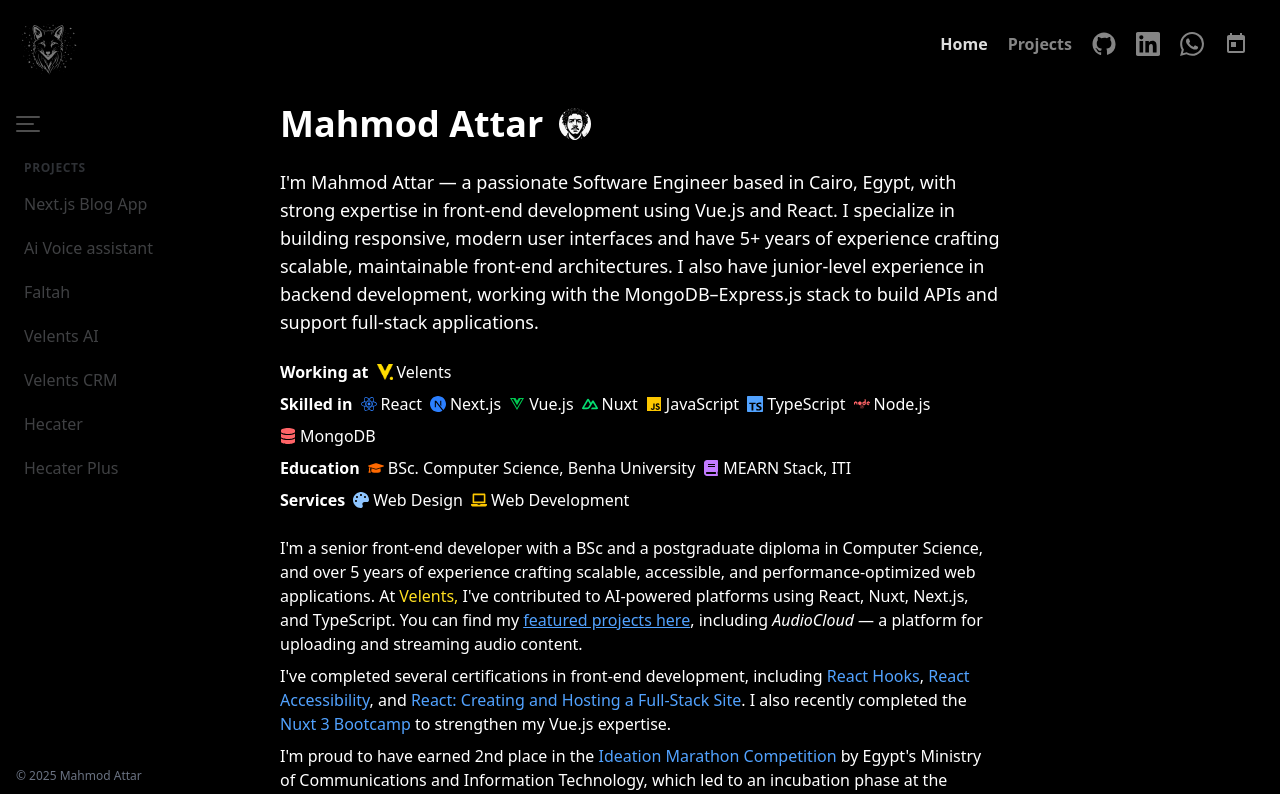
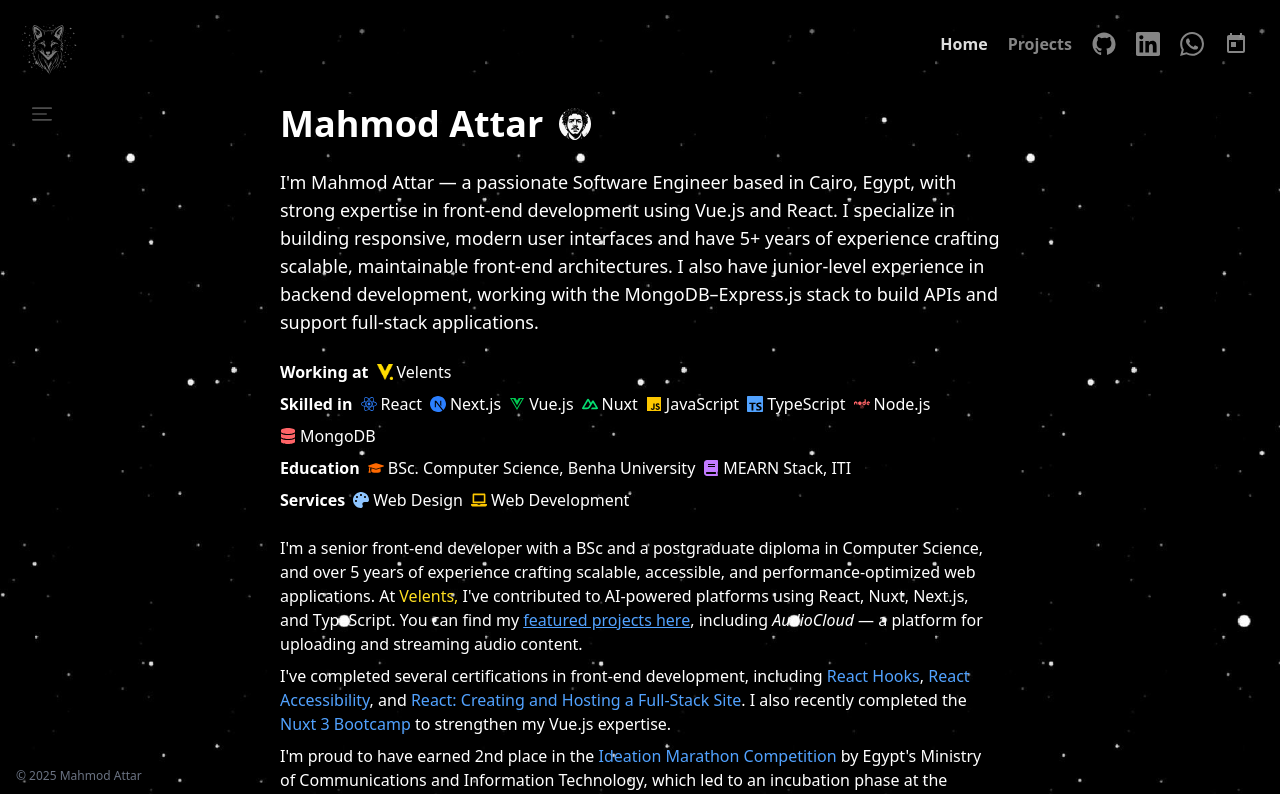
Before and after one commit to Attar74/portfolio, a React (Vite) app: page / in a window 1280 px wide. Shown: the top 794 px of the page. Built offline with nearby package versions, Linux system fonts and the light colour scheme.

Commit message:
Enhance ux

```diff
--- a/src/App.jsx
+++ b/src/App.jsx
@@ -6,7 +6,12 @@ import ProjectDetails from './pages/ProjectDetails';
 import Projects from './pages/Projects';
 function App() {
   return (
-    <div>
+    <div
+      className="min-h-screen bg-contain bg-center"
+      style={{
+        backgroundImage: "url('/src/assets/dark-bg.jpeg')",
+      }}
+    >
       <Navbar />
       <Sidebar />
       <main className="md:max-w-5xl mx-auto">
--- a/src/components/CurrentFocus.jsx
+++ b/src/components/CurrentFocus.jsx
@@ -36,14 +36,14 @@ const CurrentFocus = () => {
         </a> */}
       </div>
 
-      <div className="grid grid-cols-1 md:grid-cols-6 gap-6">
+      <div className="grid grid-cols-1 lg:grid-cols-6 gap-6">
         {featuredProjects.map((project) => (
           <React.Fragment key={project.id}>
-            <div className="hidden md:block md:col-span-2"></div>
-            <div className="col-span-1 md:col-span-4">
+            <div className="hidden lg:block lg:col-span-2"></div>
+            <div className="col-span-1 lg:col-span-4">
               <NewProjectItem project={project} />
             </div>
-            <div className="hidden md:block md:col-span-2"></div>
+            <div className="hidden lg:block lg:col-span-2"></div>
           </React.Fragment>
         ))}
       </div>
--- a/src/components/Navbar.jsx
+++ b/src/components/Navbar.jsx
@@ -78,7 +78,7 @@ const Navbar = () => {
 
   return (
     <>
-      <header className="z-40 fixed top-0 left-0 right-0 max-w-screen-xl mx-auto bg-black">
+      <header className="z-40 fixed top-0 left-0 right-0 max-w-screen-xl mx-auto bg-black/50">
         {/*<Link
           className="w-12 h-12 absolute top-6 left-6 select-none outline-none"
           to="/"
--- a/src/components/Profile.jsx
+++ b/src/components/Profile.jsx
@@ -38,7 +38,7 @@ const Profile = () => {
 
   return (
     <>
-      <div className="bg-black text-white p-6 min-h-screen max-w-screen-md mx-auto mt-[20rem] mb-[10rem]">
+      <div className="bg-transparent text-white p-6 min-h-screen max-w-screen-md mx-auto mt-[20rem] mb-[10rem]">
         <div className="flex items-center gap-4">
           <h1 className="text-4xl font-bold mb-6">Mahmod Attar</h1>
           <div
--- a/src/components/Sidebar.jsx
+++ b/src/components/Sidebar.jsx
@@ -42,7 +42,7 @@ const Sidebar = () => {
       {/* Mobile menu button */}
       <button
         onClick={toggleSidebar}
-        className="fixed top-4 left-4 z-50 p-2 rounded-md bg-gray-800 text-white lg:hidden cursor-pointer"
+        className="fixed top-6 left-4 z-50 p-2 rounded-md  text-white lg:hidden cursor-pointer"
         aria-label="Toggle menu"
       >
         {isOpen ? (
@@ -75,9 +75,9 @@ const Sidebar = () => {
           </svg>
         ) : (
           <svg
-            className="select-none outline-none"
-            width="24"
-            height="24"
+            className="select-none outline-none group-hover:opacity-100 transition-opacity duration-200"
+            width="20"
+            height="20"
             viewBox="0 0 24 24"
             fill="none"
             xmlns="http://www.w3.org/2000/svg"
@@ -100,9 +100,9 @@ const Sidebar = () => {
 
       {/* Sidebar */}
       <aside
-        className={`fixed top-0 left-0 z-40 h-full  text-white transition-all duration-300 ease-in-out transform ${
+        className={`fixed top-0 left-0 z-40 h-full  text-white transition-all duration-300 ease-in-out transform border-r border-white/10 md:border-r-0 md:shadow-none ${
           isOpen
-            ? 'translate-x-0 bg-black'
+            ? 'translate-x-0 bg-black/80'
             : '-translate-x-full lg:translate-x-0 bg-transparent'
         } lg:w-64 w-64 shadow-xl`}
       >
@@ -125,11 +125,11 @@ const Sidebar = () => {
           </div>
 
           {/* Navigation */}
-          <nav className="flex-grow p-4 opacity-30 hover:opacity-60 transition-opacity duration-200 cursor-pointer">
+          <nav className="flex-grow px-8 py-2 opacity-30 hover:opacity-100 transition-opacity duration-200 cursor-pointer group">
             <svg
-              className="select-none outline-none"
-              width="24"
-              height="24"
+              className="select-none outline-none group-hover:opacity-100 transition-opacity duration-200"
+              width="20"
+              height="20"
               viewBox="0 0 24 24"
               fill="none"
               xmlns="http://www.w3.org/2000/svg"
@@ -149,7 +149,7 @@ const Sidebar = () => {
             </svg>
 
             {/* Projects Section */}
-            <div className="mt-6">
+            <div className="mt-6 md:opacity-0 group-hover:opacity-60 transition-opacity duration-200">
               <h3 className="px-2 mb-2 text-xs font-semibold text-gray-400 uppercase tracking-wider">
                 <a href="#">Projects</a>
               </h3>
@@ -183,7 +183,7 @@ const Sidebar = () => {
       {/* Overlay for mobile */}
       {isOpen && (
         <div
-          className="fixed inset-0 bg-black bg-opacity-50 z-30 md:hidden"
+          className="fixed inset-0 bg-black/50 z-30 md:hidden"
           onClick={() => setIsOpen(false)}
         ></div>
       )}
--- a/src/pages/ProjectDetails.jsx
+++ b/src/pages/ProjectDetails.jsx
@@ -39,7 +39,7 @@ const ProjectDetails = () => {
   } = project;
 
   return (
-    <div className="min-h-screen bg-gradient-to-br from-gray-50 to-gray-100 dark:from-gray-900 dark:to-gray-800 rounded-xl">
+    <div className="min-h-screen bg-gradient-to-br from-gray-50 to-gray-100 dark:from-gray-900 dark:to-gray-800 rounded-xl mt-[15rem] mx-5 lg:mx-0">
       {/* Header Section */}
       <div className="bg-white dark:bg-gray-900 shadow-sm border-b border-gray-200 dark:border-gray-700 rounded-t-xl">
         <div className="max-w-7xl mx-auto px-6 py-4">
@@ -53,9 +53,9 @@ const ProjectDetails = () => {
         </div>
       </div>
 
-      <div className="max-w-7xl mx-auto px-6 py-12">
+      <div className="max-w-7xl mx-auto px-3 lg:px-6 py-12">
         {/* Hero Image Section */}
-        <div className="mb-12 px-5 cursor-pointer">
+        <div className="mb-12 px-0 lg:px-5 cursor-pointer">
           {imageUrl ? (
             <div className="relative overflow-hidden rounded-2xl shadow-2xl hover:scale-105 transition-all duration-300">
               <img
```
Also changed, not shown: src/assets/dark-bg.jpeg (added).
